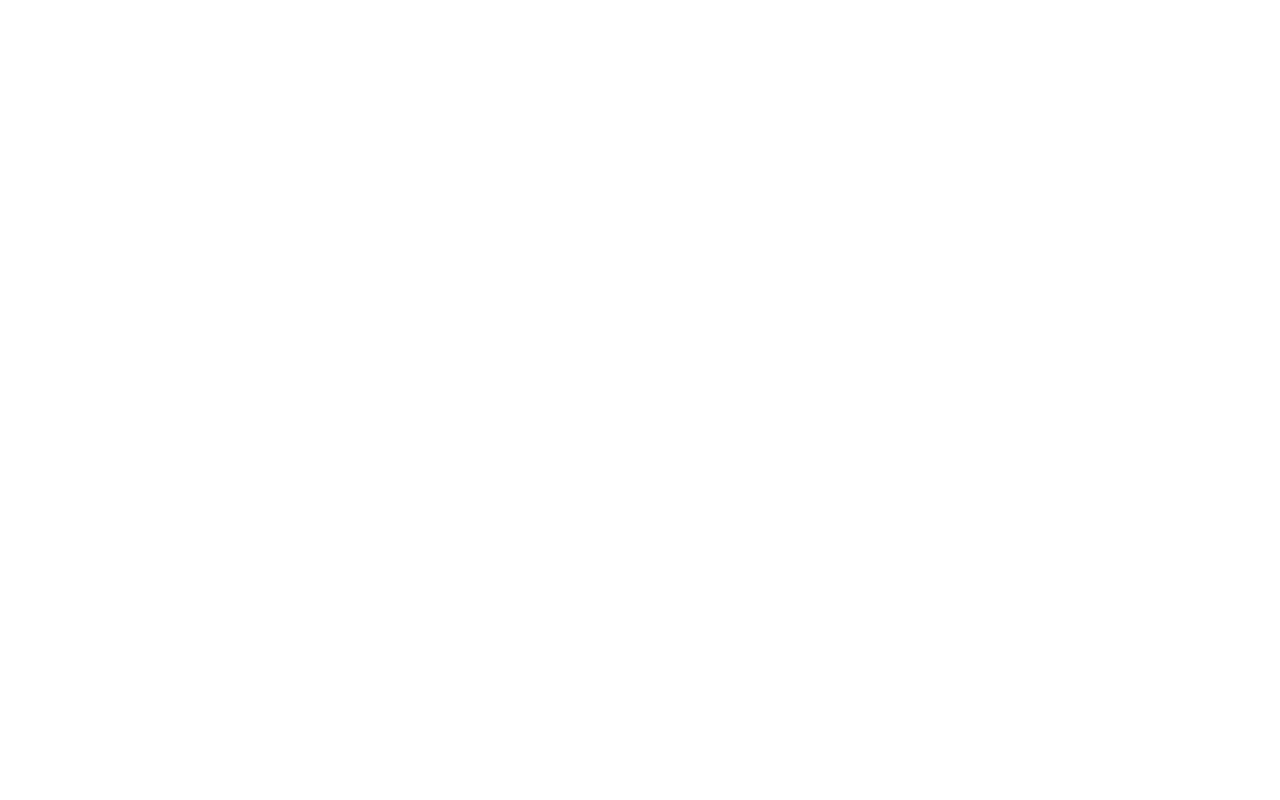
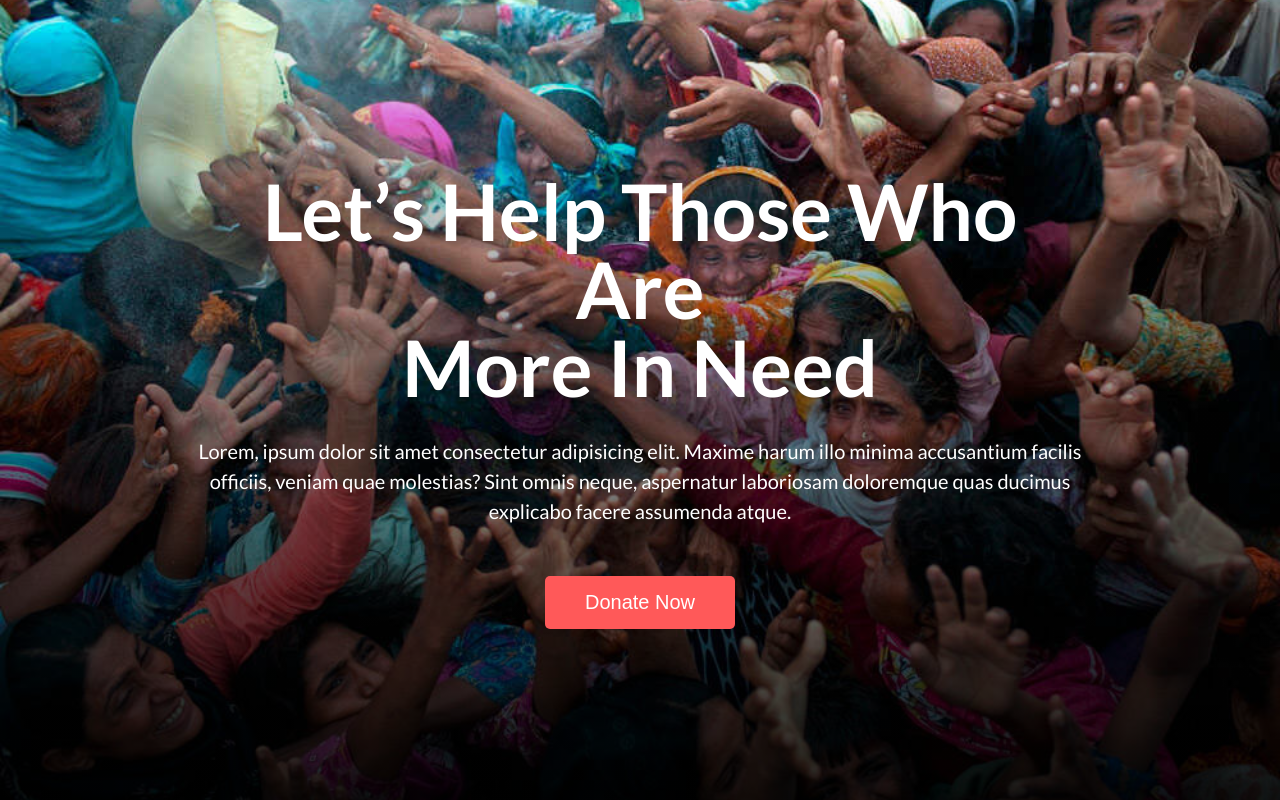
Before and after one commit to coderarifbd/donate-today, a plain HTML site: page index.html in a window 1280 px wide. Drawn offline with Linux system fonts and the light colour scheme.

Commit message:
banner section

```diff
--- a/css/style.css
+++ b/css/style.css
@@ -0,0 +1,80 @@
+* {
+  margin: 0;
+  padding: 0;
+  box-sizing: border-box;
+}
+body {
+  font-family: "Lato", sans-serif;
+}
+.container-full {
+  width: 100%;
+}
+
+.container {
+  width: 80%;
+  height: 100%;
+  margin: 0 auto;
+}
+.banner {
+  position: relative;
+  display: flex;
+  justify-content: center;
+  align-items: center;
+  width: 100%;
+  height: 100vh;
+  background-image: url("../images/donation6.jpg");
+  background-repeat: no-repeat;
+  background-position: center;
+  background-size: cover;
+}
+
+.banner::before {
+  position: absolute;
+  content: "";
+  width: 100%;
+  height: 100%;
+  background-image: linear-gradient(
+    180deg,
+    rgba(255, 255, 255, 0),
+    rgba(0, 0, 0, 0.85)
+  );
+  z-index: 1;
+}
+.banner > * {
+  z-index: 10;
+  position: relative;
+}
+.banner-content {
+  width: 70%;
+  margin: 0 auto;
+  color: #fff;
+}
+.banner-content h1 {
+  width: 100%;
+  font-size: 78px;
+  font-weight: 700;
+  text-align: center;
+  line-height: 1;
+  padding-bottom: 30px;
+}
+.banner-content p {
+  font-size: 20px;
+  text-align: center;
+  line-height: 1.5;
+  padding-bottom: 50px;
+}
+.donate-now {
+  display: block;
+  /* text-align: center; */
+  margin: 0 auto;
+  padding: 15px 40px;
+  background: #ff5959;
+  border: 0;
+  font-size: 20px;
+  color: #fff;
+  border-radius: 5px;
+}
+.donate-now:hover {
+  background: #ff6666;
+  /* opacity: 0.9; */
+}
--- a/index.html
+++ b/index.html
@@ -1,13 +1,37 @@
 <!DOCTYPE html>
 <html lang="en">
-<head>
-    <meta charset="UTF-8">
-    <meta http-equiv="X-UA-Compatible" content="IE=edge">
-    <meta name="viewport" content="width=device-width, initial-scale=1.0">
+  <head>
+    <meta charset="UTF-8" />
+    <meta http-equiv="X-UA-Compatible" content="IE=edge" />
+    <meta name="viewport" content="width=device-width, initial-scale=1.0" />
     <title>Donate Today</title>
-    <link rel="stylesheet" href="css/style.css">
-</head>
-<body>
+    <link rel="preconnect" href="https://fonts.googleapis.com" />
+    <link rel="preconnect" href="https://fonts.gstatic.com" crossorigin />
+    <link
+      href="https://fonts.googleapis.com/css2?family=Lato:wght@400;700;900&display=swap"
+      rel="stylesheet"
+    />
 
-</body>
+    <!-- main stylesheet -->
+    <link rel="stylesheet" href="css/style.css" />
+  </head>
+  <body>
+    <div class="banner">
+      <div class="containe-full">
+        <div class="banner-content">
+          <h1>
+            Let’s Help Those Who Are<br />
+            More In Need
+          </h1>
+          <p>
+            Lorem, ipsum dolor sit amet consectetur adipisicing elit. Maxime
+            harum illo minima accusantium facilis officiis, veniam quae
+            molestias? Sint omnis neque, aspernatur laboriosam doloremque quas
+            ducimus explicabo facere assumenda atque.
+          </p>
+          <button class="donate-now">Donate Now</button>
+        </div>
+      </div>
+    </div>
+  </body>
 </html>
```
